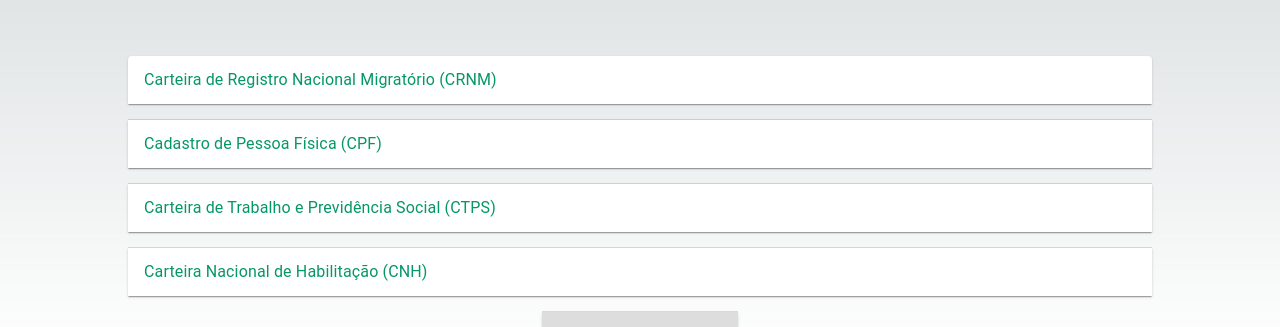
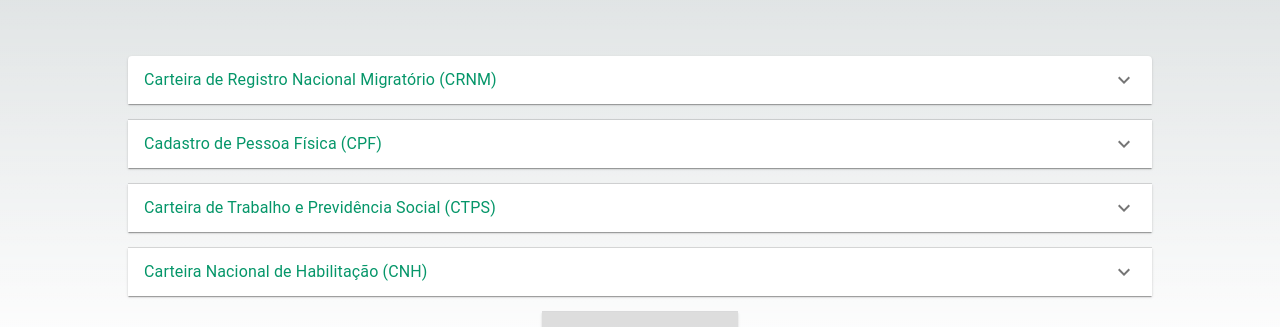
Before and after one commit to juamgomes/migraAki, a Next.js app: page /documentos-imigrantes in a window 1280 px wide. Shown: the part 132-459 px from the top of the page. Built offline with nearby package versions, Linux system fonts and the light colour scheme.

Commit message:
Alterei a cor nos documentos

```diff
--- a/src/app/documentos-imigrantes/page.tsx
+++ b/src/app/documentos-imigrantes/page.tsx
@@ -19,16 +19,16 @@ export default function DocImigrantes() {
         </div>
     <div className='flex flex-col justify-center items-center' >
           {/* CRNM */}
-          <Accordion className='bg-zinc-950 w-4/5 rounded-lg mb-4'>
+          <Accordion className='w-4/5 rounded-lg mb-4'>
           <AccordionSummary
-            expandIcon={<ExpandMoreIcon className='text-white'/>}
+            expandIcon={<ExpandMoreIcon className=''/>}
             aria-controls="panel1a-content"
             id="panel1a-header"
           >
             <Typography className='font-bold text-lg text-emerald-600'>Carteira de Registro Nacional Migratório (CRNM)</Typography>
           </AccordionSummary>
           <AccordionDetails>
-            <Typography className='p-2 lg:p-10 text-justify text-white'>
+            <Typography className='p-2 lg:p-10 text-justify '>
 
           <h2 className='font-bold mb-4'>O que é?</h2>
               É um documento físico de identificação de estrangeiros registrado no Brasil, tem
@@ -74,16 +74,16 @@ export default function DocImigrantes() {
           </AccordionDetails>
         </Accordion>
         {/* CPF */}
-        <Accordion className='bg-zinc-950 w-4/5 rounded-lg mb-4'>
+        <Accordion className='w-4/5 rounded-lg mb-4'>
           <AccordionSummary
-            expandIcon={<ExpandMoreIcon className='text-white'/>}
+            expandIcon={<ExpandMoreIcon className=''/>}
             aria-controls="panel2a-content"
             id="panel2a-header"
           >
             <Typography className='font-bold text-lg text-emerald-600'>Cadastro de Pessoa Física (CPF)</Typography>
           </AccordionSummary>
           <AccordionDetails>
-            <Typography className='p-10 text-justify text-white'>
+            <Typography className='p-10 text-justify '>
               <h3 className='mb-4 font-bold text-lg'>O que é?</h3>
             <p>É um número de identificação fiscal atribuído a cada cidadão brasileiro, bem como a estrangeiros que residem no Brasil. Ele é emitido pela Receita Federal do Brasil e serve para identificar os contribuintes no país. Permite o acesso a uma série de facilidades, como o Sistema Público de Saúde (SUS), o registro em instituições públicas de educação, a abertura de contas em bancos e outras operações financeiras.</p>
             <h3 className=' my-4 font-bold text-lg'>Quem pode obter?</h3>
@@ -99,16 +99,16 @@ export default function DocImigrantes() {
           </AccordionDetails>
         </Accordion>
         {/* CPTS */}
-        <Accordion className='bg-zinc-950 w-4/5 rounded-lg mb-4'>
+        <Accordion className='w-4/5 rounded-lg mb-4'>
           <AccordionSummary
-            expandIcon={<ExpandMoreIcon className='text-white'/>}
+            expandIcon={<ExpandMoreIcon className=''/>}
             aria-controls="panel3a-content"
             id="panel2a-header"
           >
             <Typography className='font-bold text-lg text-emerald-600'>Carteira de Trabalho e Previdência Social (CTPS)</Typography>
           </AccordionSummary>
           <AccordionDetails>
-            <Typography className='p-10 text-justify text-white'>
+            <Typography className='p-10 text-justify '>
             <h3 className='font-bold text-lg mb-4'>O que é?</h3>
               <p>É um documento oficial brasileiro que registra a vida profissional e previdenciária do trabalhador. Ela é emitida pelo Ministério da Economia e é um dos documentos mais importantes para quem está ingressando no mercado de trabalho no Brasil.</p>
               <h3 className='font-bold text-lg my-4'>Quem pode obter?</h3>
@@ -124,16 +124,16 @@ export default function DocImigrantes() {
           </AccordionDetails>
         </Accordion>
         {/* CNH */}
-        <Accordion className='bg-zinc-950 w-4/5 rounded-lg mb-4'>
+        <Accordion className='w-4/5 rounded-lg mb-4'>
           <AccordionSummary
-            expandIcon={<ExpandMoreIcon className='text-white'/>}
+            expandIcon={<ExpandMoreIcon className=''/>}
             aria-controls="panel3a-content"
             id="panel2a-header"
           >
             <Typography className='font-bold text-lg text-emerald-600'>Carteira Nacional de Habilitação (CNH)</Typography>
           </AccordionSummary>
           <AccordionDetails>
-            <Typography className='p-10 text-justify text-white'>
+            <Typography className='p-10 text-justify '>
             <h3 className='font-bold text-lg my-4'>O que é?</h3>
           <p>A Carteira Nacional de Habilitação (CNH) é um documento oficial que atesta a aptidão de um cidadão para conduzir veículos automotores no Brasil. Ela é emitida pelo Departamento Nacional de Trânsito (DENATRAN) e é válida em todo o território nacional.</p>
           <h3 className='font-bold text-lg my-4'>Quem pode obter?</h3>
--- a/src/app/documentos-refugiados/page.tsx
+++ b/src/app/documentos-refugiados/page.tsx
@@ -18,16 +18,16 @@ export default function DocRefugiados() {
 
         <div className='flex flex-col justify-center items-center' >
           {/* CRNM */}
-          <Accordion className='bg-zinc-950 w-4/5 rounded-lg mb-4'>
+          <Accordion className=' w-4/5 rounded-lg mb-4'>
             <AccordionSummary
-              expandIcon={<ExpandMoreIcon className='text-white'/>}
+              expandIcon={<ExpandMoreIcon className=''/>}
               aria-controls="panel1a-content"
               id="panel1a-header"
             >
               <Typography className='font-bold text-lg text-emerald-600'>Carteira de Registro Nacional Migratório (CRNM)</Typography>
             </AccordionSummary>
             <AccordionDetails>
-              <Typography className='p-2 lg:p-10 text-justify text-white'>
+              <Typography className='p-2 lg:p-10 text-justify '>
             <h2 className='font-bold mb-4'>O que é?</h2>
                 É um documento físico de identificação de estrangeiros registrado no Brasil, tem
                 como objetivo facilitar a identificação do cidadão com as autoridades brasileiras.
@@ -71,16 +71,16 @@ export default function DocRefugiados() {
             </AccordionDetails>
           </Accordion>
           {/* CPF */}
-          <Accordion className='bg-zinc-950 w-4/5 rounded-lg mb-4'>
+          <Accordion className=' w-4/5 rounded-lg mb-4'>
             <AccordionSummary
-              expandIcon={<ExpandMoreIcon className='text-white'/>}
+              expandIcon={<ExpandMoreIcon className=''/>}
               aria-controls="panel2a-content"
               id="panel2a-header"
             >
               <Typography className='font-bold text-lg text-emerald-600'>Cadastro de Pessoa Física (CPF)</Typography>
             </AccordionSummary>
             <AccordionDetails>
-              <Typography className='p-10 text-justify text-white'>
+              <Typography className='p-10 text-justify '>
                 <h3 className='mb-4 font-bold text-lg'>O que é?</h3>
               <p>É um número de identificação fiscal atribuído a cada cidadão brasileiro, bem como a estrangeiros que residem no Brasil. Ele é emitido pela Receita Federal do Brasil e serve para identificar os contribuintes no país. Permite o acesso a uma série de facilidades, como o Sistema Público de Saúde (SUS), o registro em instituições públicas de educação, a abertura de contas em bancos e outras operações financeiras.</p>
               <h3 className=' my-4 font-bold text-lg'>Quem pode obter?</h3>
@@ -96,16 +96,16 @@ export default function DocRefugiados() {
             </AccordionDetails>
           </Accordion>
           {/* CPTS */}
-          <Accordion className='bg-zinc-950 w-4/5 rounded-lg mb-4'>
+          <Accordion className=' w-4/5 rounded-lg mb-4'>
             <AccordionSummary
-              expandIcon={<ExpandMoreIcon className='text-white'/>}
+              expandIcon={<ExpandMoreIcon className=''/>}
               aria-controls="panel3a-content"
               id="panel2a-header"
             >
               <Typography className='font-bold text-lg text-emerald-600'>Carteira de Trabalho e Previdência Social (CTPS)</Typography>
             </AccordionSummary>
             <AccordionDetails>
-              <Typography className='p-10 text-justify text-white'>
+              <Typography className='p-10 text-justify '>
               <h3 className='font-bold text-lg mb-4'>O que é?</h3>
                 <p>É um documento oficial brasileiro que registra a vida profissional e previdenciária do trabalhador. Ela é emitida pelo Ministério da Economia e é um dos documentos mais importantes para quem está ingressando no mercado de trabalho no Brasil.</p>
                 <h3 className='font-bold text-lg my-4'>Quem pode obter?</h3>
```
